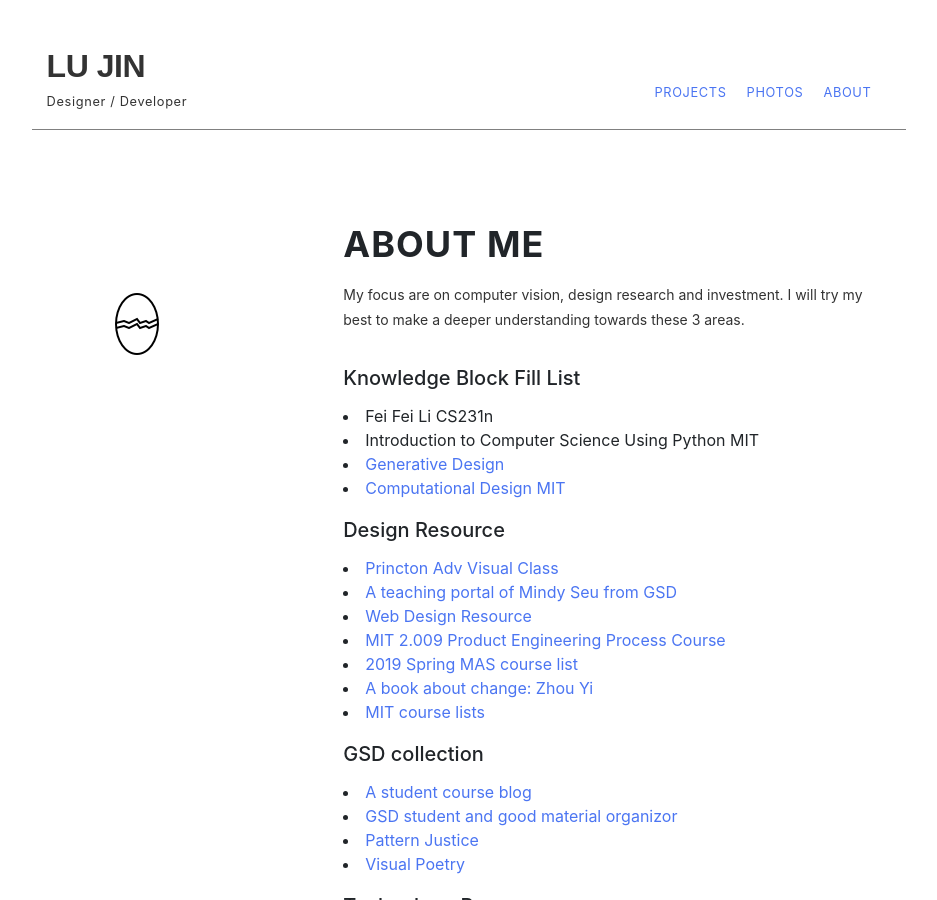
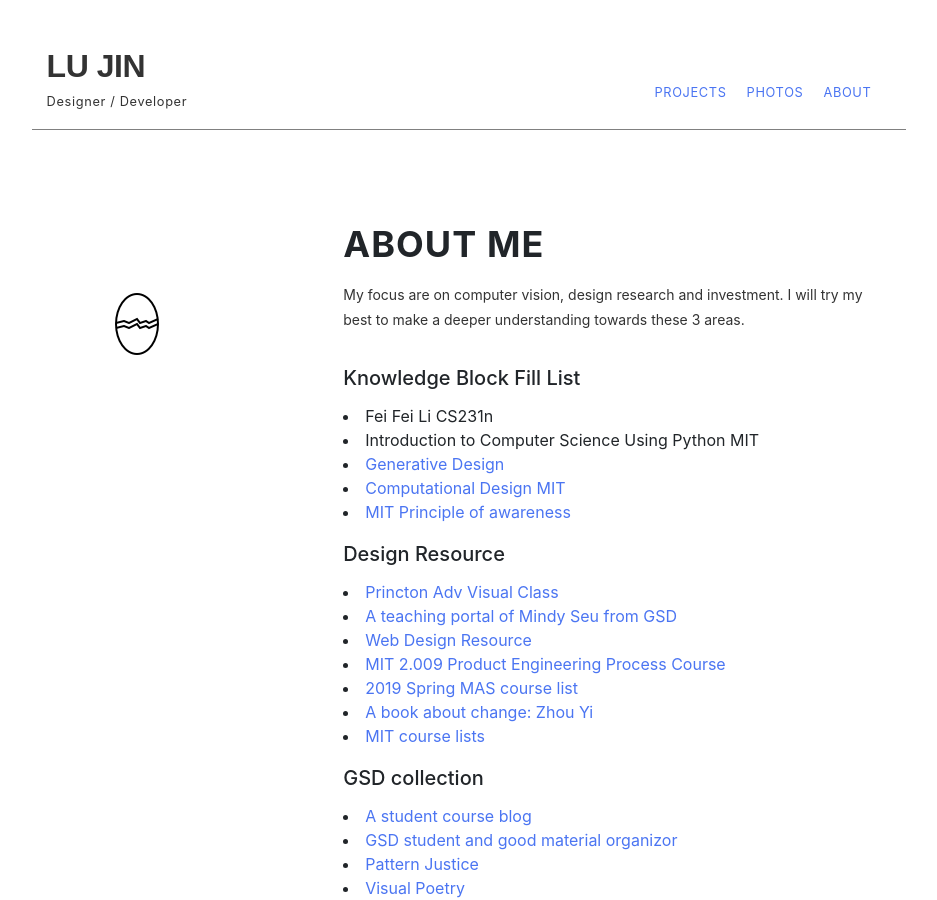
Before and after one commit to beforux/ShakeYourLove, a Jekyll site: the page list.html, which Jekyll copies as it is, in a window 1280 px wide and 900 px high. Shown: the whole window, without its empty margins (171-1108 px from the left). Built offline with Jekyll 4.4.1, drawn with Linux system fonts in a browser that asks for light colours; nearby versions of some CDN libraries.

Commit message:
Update list.html

```diff
--- a/list.html
+++ b/list.html
@@ -47,8 +47,9 @@
                 <li> Introduction to Computer Science Using Python MIT </li>
                 <li><a href="https://www.slideshare.net/danilnagy?utm_campaign=profiletracking&utm_medium=sssite&utm_source=ssslideview"> Generative Design</a></li>
                 <li><a href="https://ocw.mit.edu/courses/architecture/4-520-computational-design-i-theory-and-applications-fall-2005/index.htm">Computational Design MIT </a></li>
+                <li><a href="https://awareness.pubpub.org/2019"> MIT Principle of awareness </a></li>
+                  <h5>Design Resource</h5>
 
-                  <h5>Design Resource</h5>
                 <li> <a href="http://i-n-t-e-r-f-a-c-e.org/">Princton Adv Visual Class</a></li>
                 <li><a href="https://www.berkshirehathaway.com/">  A teaching portal of Mindy Seu from GSD </a></li>
                 <li><a href="https://github.com/thoughtbot/trail-map/blob/master/web-design.md"> Web Design Resource</a></li>
```
